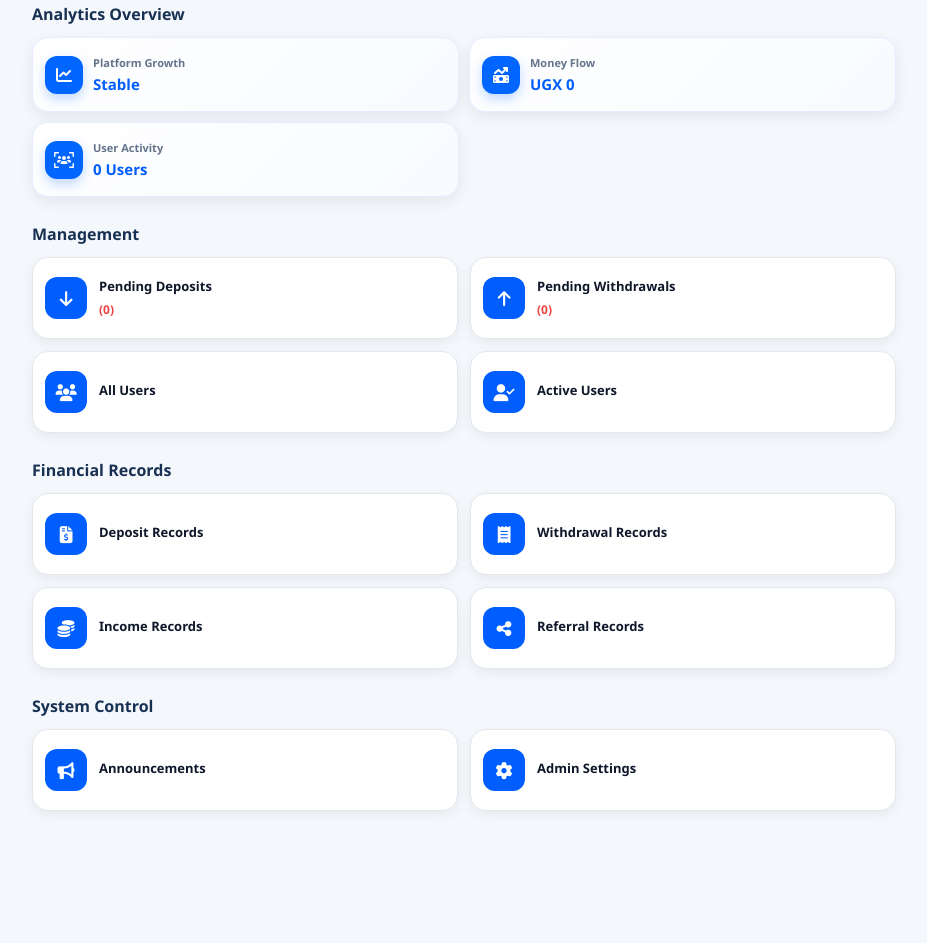
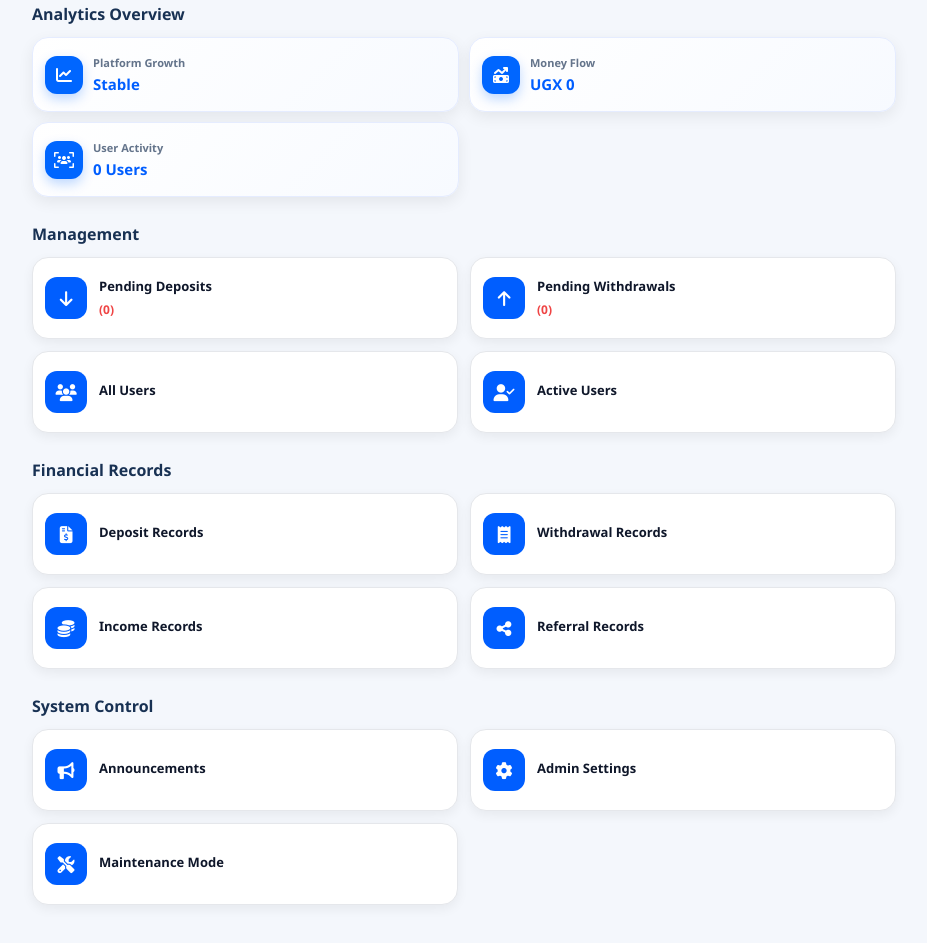
Before and after one commit to akanyijukadavis38-ux/CashNova-Backend, a website: page admin.html in a window 1280 px wide. Shown: the part 558-1501 px from the top of the page, without its empty margins (176-1103 px from the left). Before the commit the page ends 1417 px from the top, so only its background shows below. Drawn offline with Linux system fonts and the light colour scheme; no server answers.

Commit message:
Update admin.html

```diff
--- a/admin.html
+++ b/admin.html
@@ -601,7 +601,24 @@ Admin Settings
 
 
 </a>
+<a href="admin-management.html?section=maintenance"
+class="admin-menu-card">
 
+
+<i class="fa-solid fa-screwdriver-wrench"></i>
+
+
+<div>
+
+<h3>
+Maintenance Mode
+</h3>
+
+
+</div>
+
+
+</a>
 
 
 </div>
```
